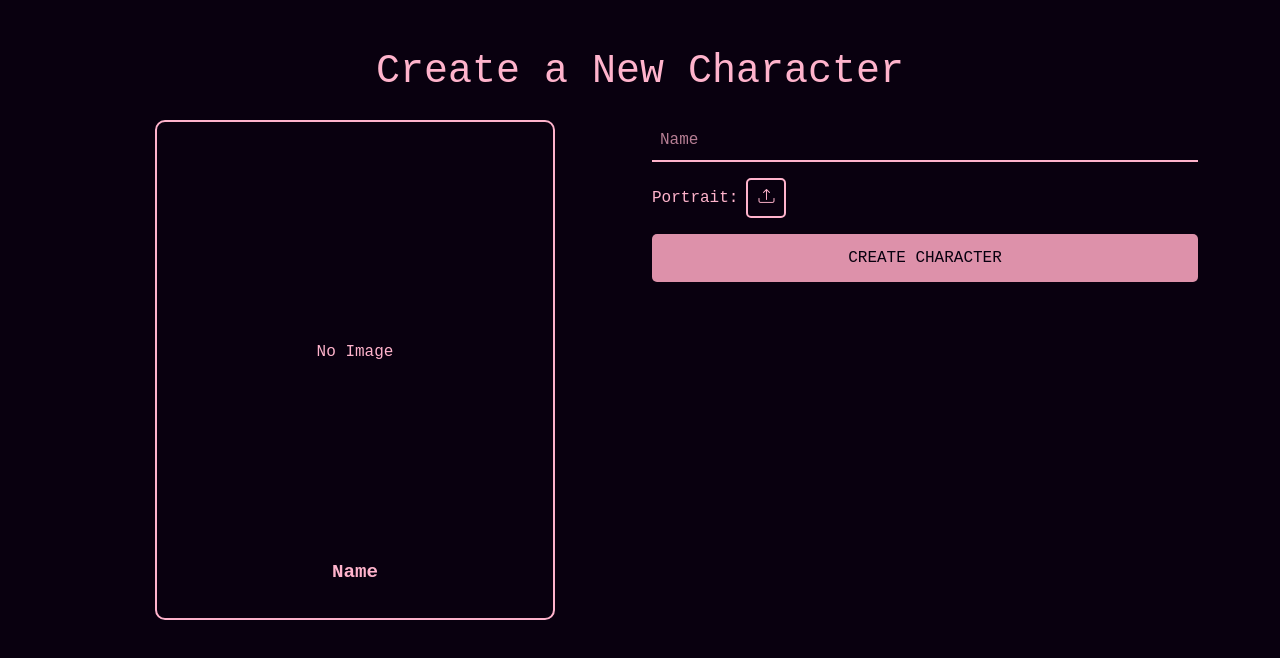
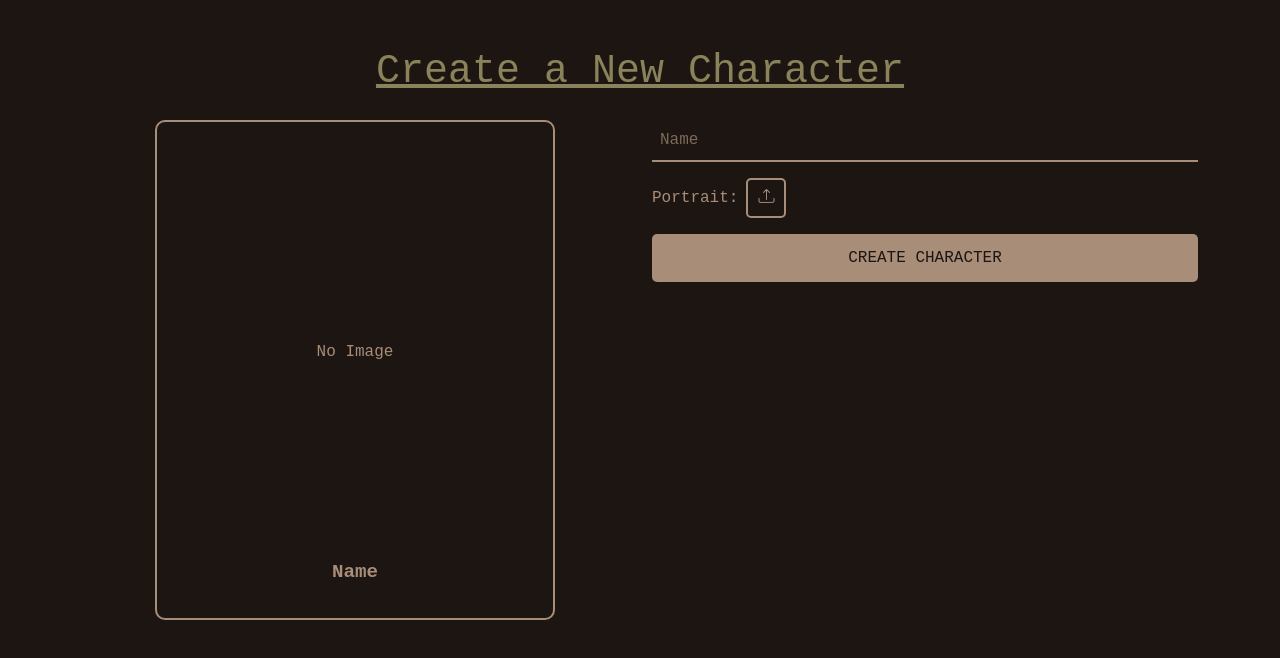
Before and after one commit to jnwee/bghelper, a Next.js app in the folder frontend/: page /characters/create in a window 1280 px wide. Shown: the top 658 px of the page. Built offline with nearby package versions, Linux system fonts and the light colour scheme; no server answers.

Commit message:
Colorscheme and css updated

```diff
--- a/frontend/src/app/css/character_row.css
+++ b/frontend/src/app/css/character_row.css
@@ -16,7 +16,7 @@
     justify-content: center;
     font-size: 1.5rem;
     position: absolute;
-    top: 50%;
+    top: 45%;
     transform: translateY(-50%);
     cursor: pointer;
     transition:
--- a/frontend/src/app/globals.css
+++ b/frontend/src/app/globals.css
@@ -1,7 +1,12 @@
 :root {
-    --background: #09000f;
+    /*--background: #09000f;
     --text-color: #ffb3cc;
-    --button-hover: #dd91aa;
+    --button-hover: #dd91aa; */
+
+    --background: #1c1511;
+    --text-color: #a88d79;
+    --strong-text-color: #8a825a;
+    --button-hover: #a88d79;
 }
 
 body {
@@ -9,6 +14,11 @@ body {
     color: var(--text-color);
     background-color: var(--background);
     overflow-x: hidden;
+}
+
+h1 {
+    text-decoration: underline;
+    color: var(--strong-text-color);
 }
 
 * {
```
Also changed, not shown: frontend/src/app/css/character_card.css (+8 -7 lines).
